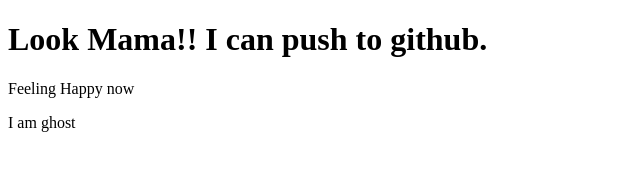
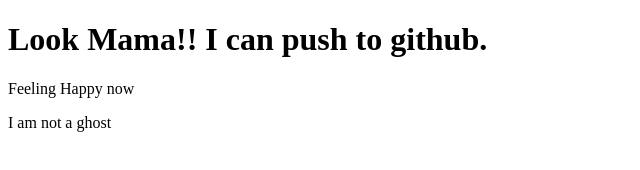
Before and after one commit to mahbub14/my_first_website, a plain HTML site: page index.html in a window 1280 px wide. Shown: the full height of the page, 0-640 px from the left. Drawn offline with Linux system fonts and the light colour scheme.

Commit message:
Ghost added

```diff
--- a/index.html
+++ b/index.html
@@ -8,6 +8,6 @@
 <body>
     <h1>Look Mama!! I can push to github.</h1>
     <p>Feeling Happy now</p>
-    <p>I am ghost</p>
+    <p>I am not a ghost</p>
 </body>
 </html>
```
